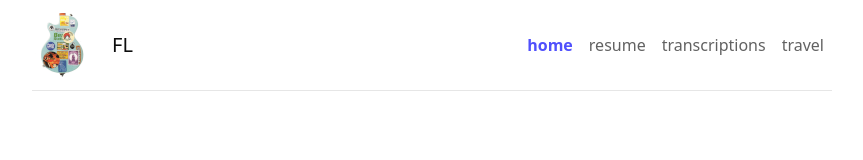
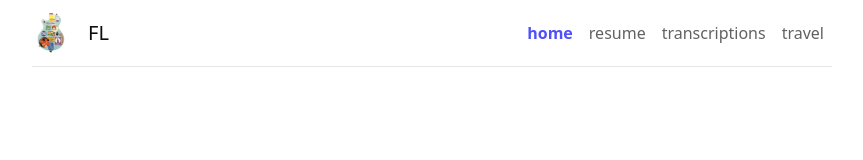
Before and after one commit to fyl03/fyl03.github.io, a plain HTML site: page index.html in a window 1280 px wide. Shown: the whole page, without its empty margins (208-1071 px from the left). Drawn offline with nearby package versions, Linux system fonts and the light colour scheme.

Commit message:
Update index.html

```diff
--- a/index.html
+++ b/index.html
@@ -34,7 +34,7 @@
 
             <!-- top nav -->
             <nav id="navbar" class="navbar container navbar-light navbar-expand-sm fixed-top">
-                <a class="navbar-brand" href="#" style="max-width: 100%;">
+                <a class="navbar-brand" href="#" style="max-width: 5%;">
                     <img src="/resources/img/gretsch64.png" class="img-fluid">
                 </a>
                 <a class="navbar-brand title font-weight-lighter" href="/"><span class="font-weight-bold">FL</span></a>
```
